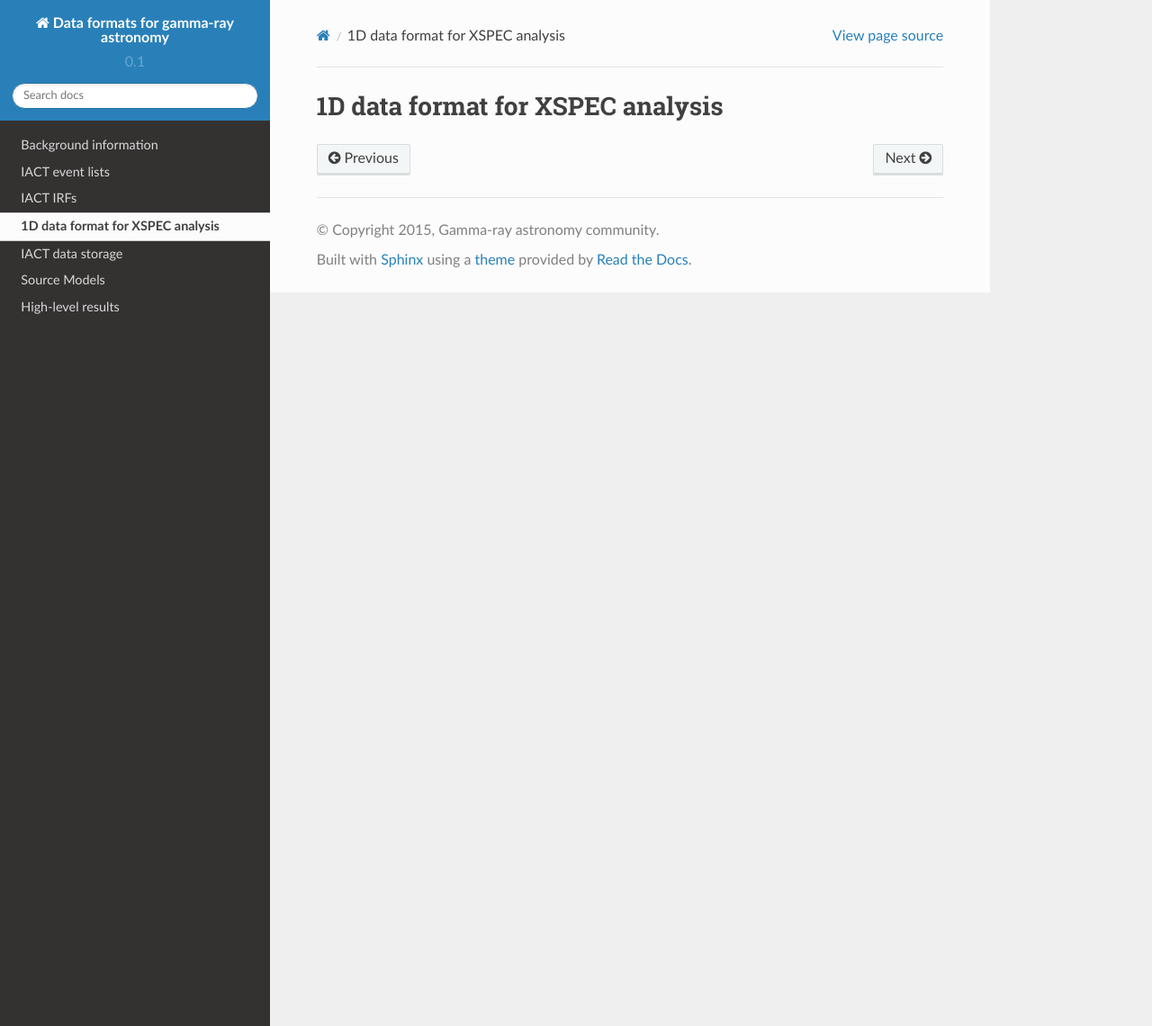
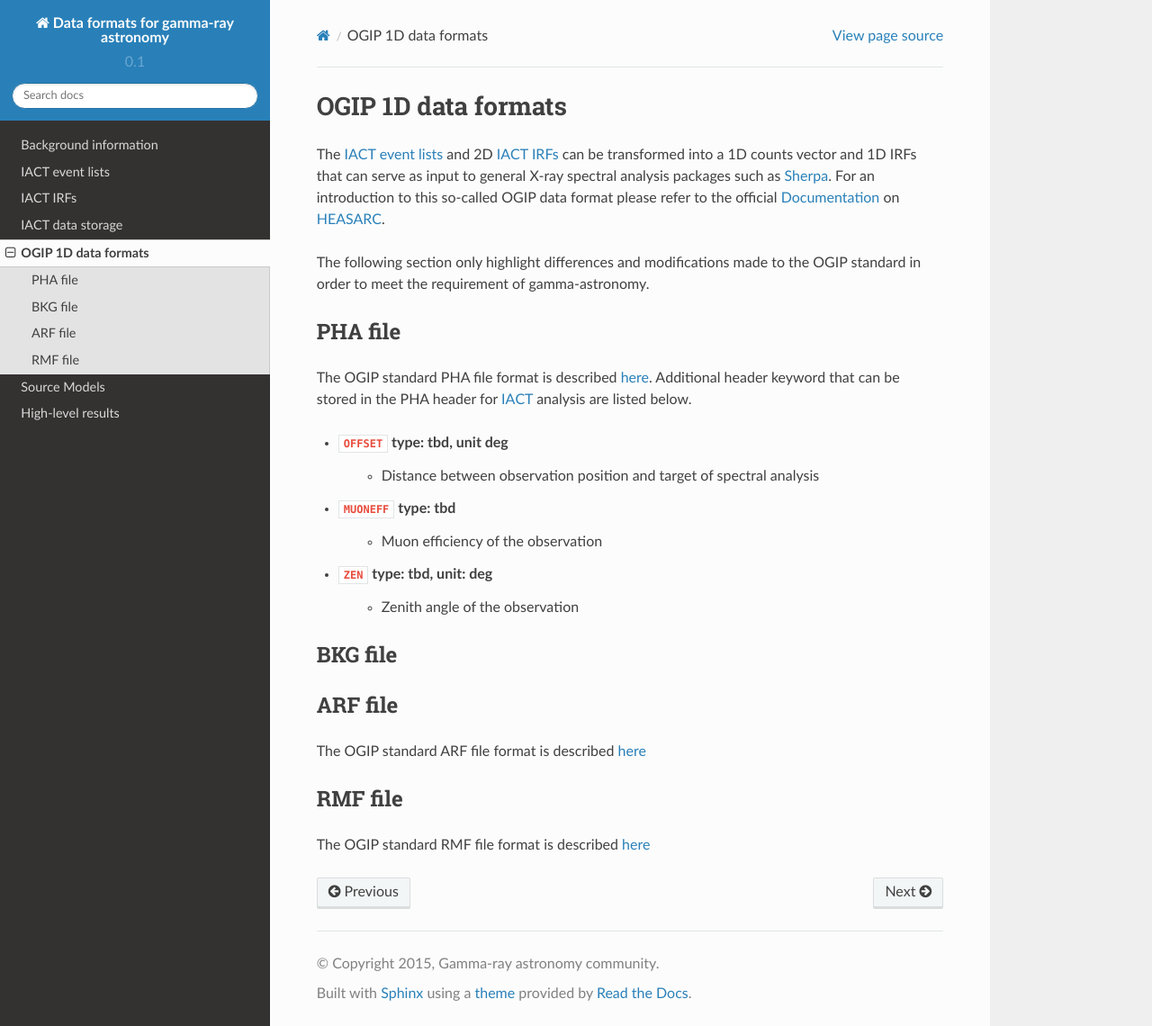
Before and after one commit to open-gamma-ray-astro/gamma-astro-data-formats, a Sphinx documentation site: the page built from source/xspec/index.rst, in a window 1280 px wide and 1140 px high. Shown: the whole window at 90% size. Built offline with Sphinx 7.4.7 and the Read the Docs theme 2.0.0, drawn with Linux system fonts in a browser that asks for light colours.

Commit message:
add pha description

```diff
--- a/source/index.rst
+++ b/source/index.rst
@@ -17,7 +17,7 @@ Table of contents
    info/index
    events/index
    irfs/index
+   data_storage/index
    xspec/index
-   data_storage/index
    source-models/index
    results/index
--- a/source/references.txt
+++ b/source/references.txt
@@ -1 +1,2 @@
 .. _gtpsf: http://fermi.gsfc.nasa.gov/ssc/data/analysis/scitools/help/gtpsf.txt
+.. _Sherpa: http://cxc.harvard.edu/sherpa4.4/
--- a/source/xspec/index.rst
+++ b/source/xspec/index.rst
@@ -1,2 +1,35 @@
-1D data format for XSPEC analysis
-=================================
+.. include:: ../references.txt
+
+OGIP  1D data formats
+=====================
+
+The :ref:`iact-events` and 2D :ref:`iact-irfs` can be transformed into a 1D counts vector and 1D IRFs that can serve as input to general X-ray spectral analysis packages such as Sherpa_. For an introduction to this so-called OGIP data format please refer to the official `Documentation <https://heasarc.gsfc.nasa.gov/docs/heasarc/ofwg/docs/spectra/ogip_92_007/ogip_92_007.html>`__ on :ref:`glossary-heasarc`.
+
+
+The following section only highlight differences and modifications made to the OGIP standard in order to meet the requirement of gamma-astronomy.
+
+
+PHA file
+--------
+The OGIP standard PHA file format is described `here <https://heasarc.gsfc.nasa.gov/docs/heasarc/ofwg/docs/spectra/ogip_92_007/node5.html>`__. Additional header keyword that can be stored in the PHA header for :ref:`glossary-IACT` analysis are listed below.
+
+* ``OFFSET`` type: tbd, unit deg
+    * Distance between observation position and target of spectral analysis
+* ``MUONEFF`` type: tbd
+    * Muon efficiency of the observation
+* ``ZEN`` type: tbd, unit: deg
+    * Zenith angle of the observation
+
+
+
+BKG file
+--------
+
+
+ARF file
+--------
+The OGIP standard ARF file format is described `here <http://heasarc.gsfc.nasa.gov/docs/heasarc/caldb/docs/memos/cal_gen_92_002/cal_gen_92_002.html#tth_sEc4>`__
+
+RMF file
+--------
+The OGIP standard RMF file format is described `here <http://heasarc.gsfc.nasa.gov/docs/heasarc/caldb/docs/memos/cal_gen_92_002/cal_gen_92_002.html#tth_sEc3.1>`__
```
